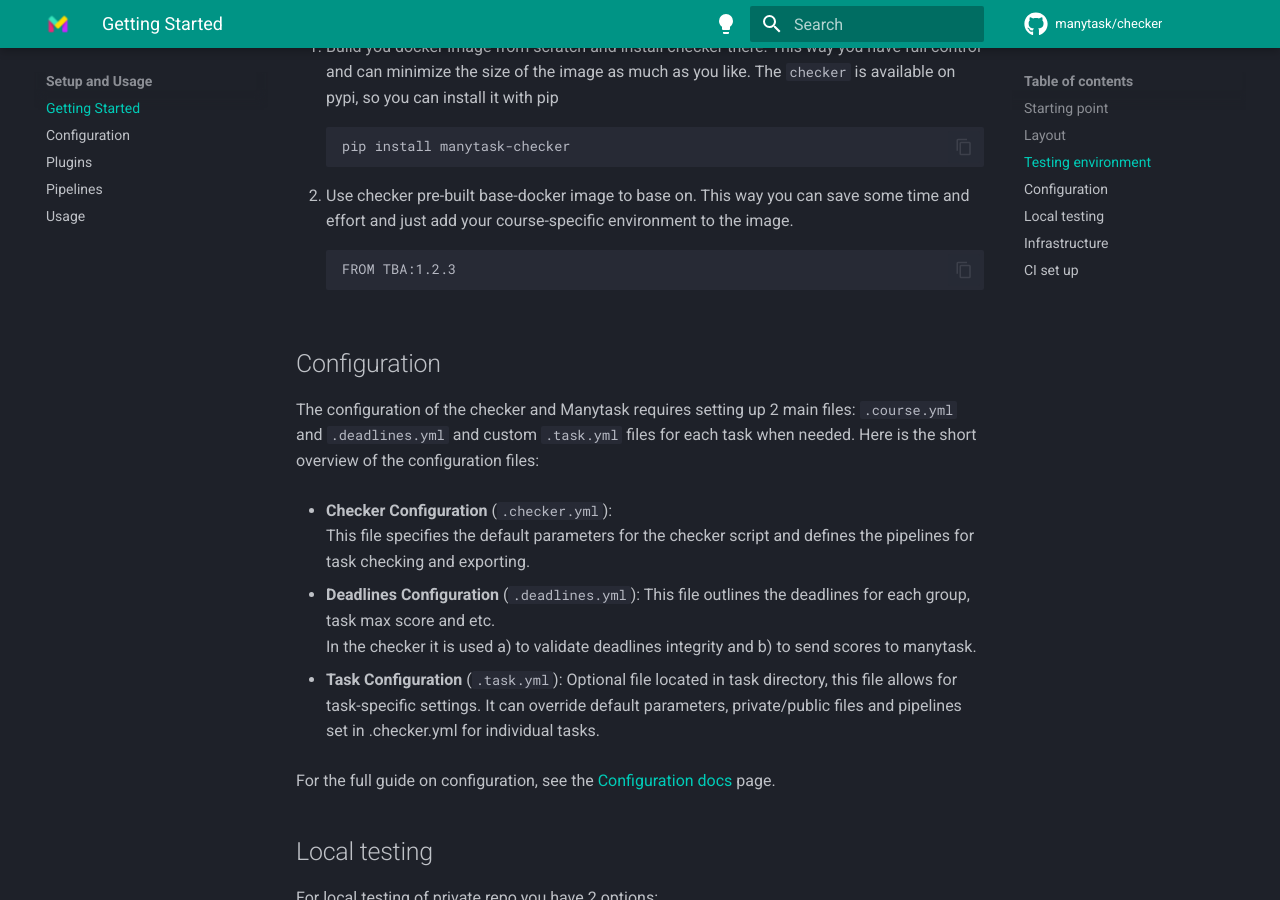
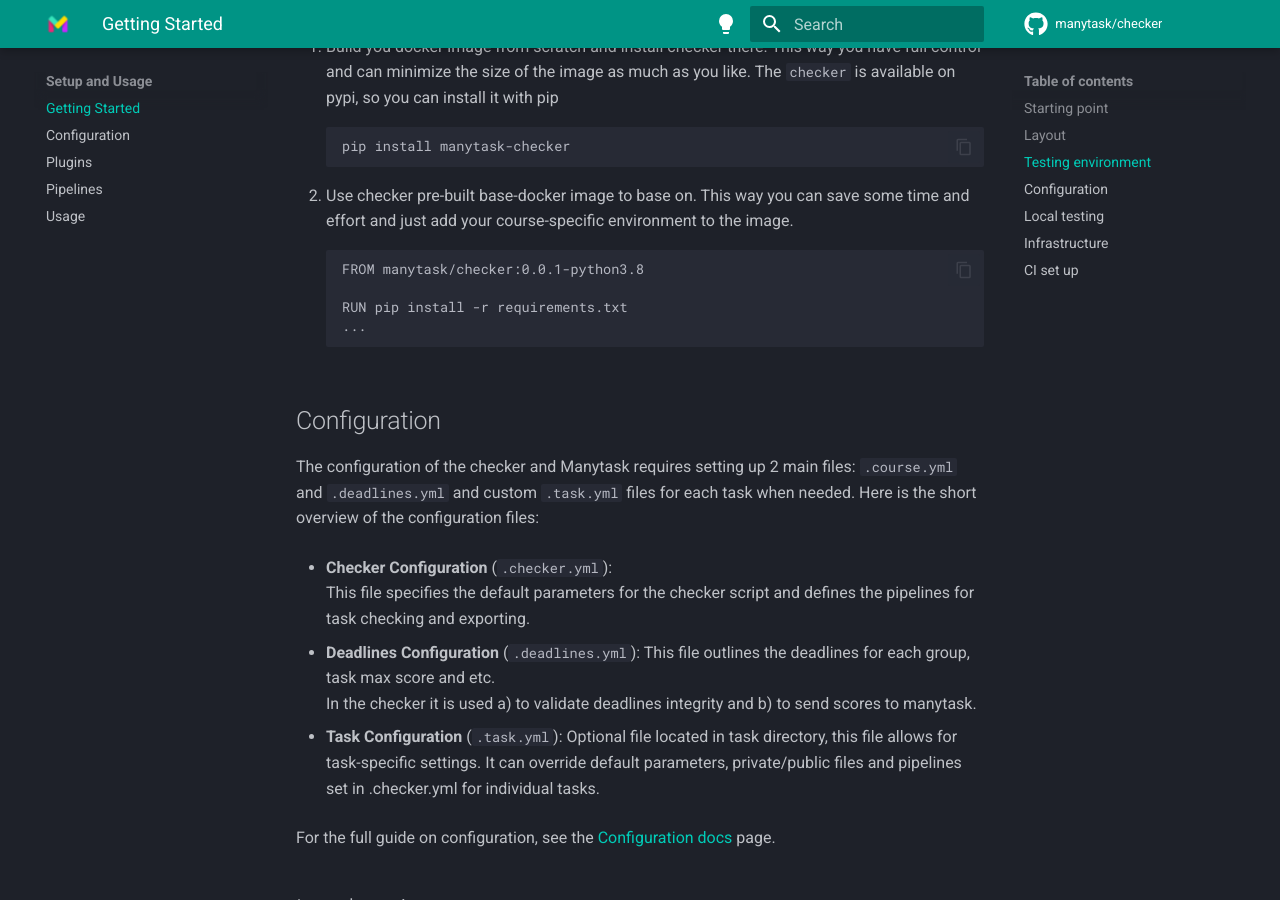
Before and after one commit to manytask/checker, an MkDocs documentation site: the page built from docs/1_getting_started.md, in a window 1280 px wide and 900 px high, scrolled down 2032 px. Built offline with MkDocs 1.6.1 and Material for MkDocs 9.7.7, drawn with Linux system fonts in a browser that asks for light colours; comment, search, counter and statistics services are not loaded; the version menu is left out.

Commit message:
docs: add docker image to docs

````diff
--- a/docs/1_getting_started.md
+++ b/docs/1_getting_started.md
@@ -82,9 +82,11 @@ You have 2 options:
 
 2. Use checker pre-built base-docker image to base on. This way you can save some time and effort and just add your course-specific environment to the image.
 
-    [//]: # (TODO: add pre-build docker image ref )
     ```shell
-    FROM TBA:1.2.3
+    FROM manytask/checker:0.0.1-python3.8
+
+    RUN pip install -r requirements.txt
+    ...
     ```
 
 
````
